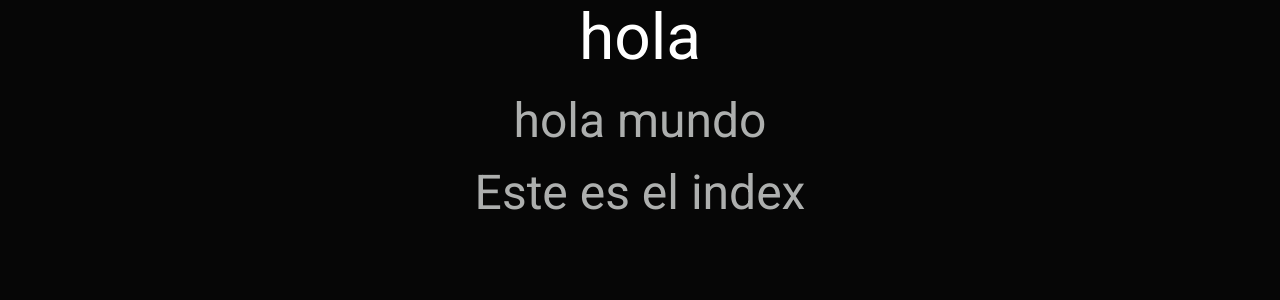
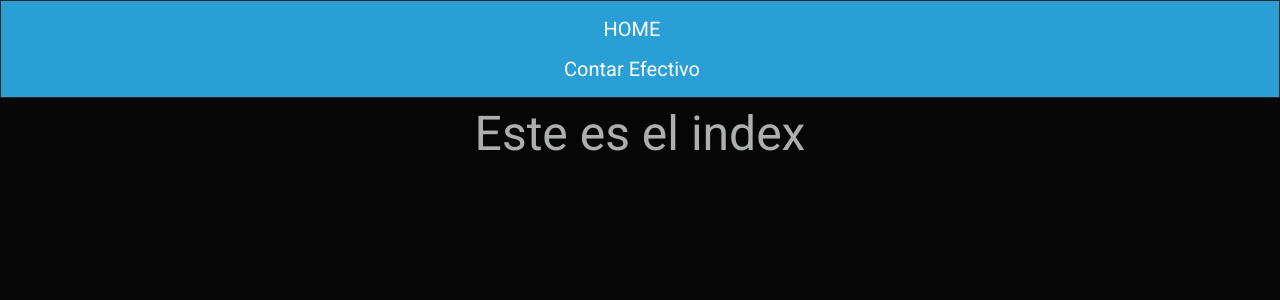
Before and after one commit to PedroCazala/finanzas, a React (Create React App) app: page / in a window 1280 px wide. Shown: the top 300 px of the page. Built offline with nearby package versions, Linux system fonts and the light colour scheme.

Commit message:
se comenzó con el aside

```diff
--- a/src/App.tsx
+++ b/src/App.tsx
@@ -1,14 +1,14 @@
 import "bootswatch/dist/cyborg/bootstrap.min.css";
 import { BrowserRouter as Router, Route, Routes} from "react-router-dom";
 import "./App.scss";
+import Aside from "./components/Aside/Aside";
 import CountCash from "./components/pages/CountCash/CountCash";
 
 function App() {
     return (
         <div className="App">
             <Router>
-                <h1>hola</h1>
-                hola mundo
+                <Aside/>
                 <Routes>
                     <Route path="/" element={<p>Este es el index</p>} />
                     <Route path="/contar-efectivo" element={<CountCash/>} />
--- /dev/null
+++ b/src/components/Aside/Aside.scss
@@ -0,0 +1,10 @@
+aside{
+    div{
+
+        display: flex;
+        flex-flow: column;
+        a{
+            text-decoration: none;
+        }
+    }
+}
--- /dev/null
+++ b/src/components/Aside/Aside.tsx
@@ -0,0 +1,19 @@
+import React from "react";
+import { NavLink } from "react-router-dom";
+import './Aside.scss'
+
+function Aside() {
+    return (
+        <aside>
+            <nav className="navbar navbar-expand-lg navbar-dark bg-primary">
+            <div className="container-fluid">
+
+                <NavLink to="/" className="navbar-brand" >HOME</NavLink>
+                <NavLink to="/contar-efectivo" className="navbar-brand" > Contar Efectivo</NavLink>
+            </div>
+            </nav>
+        </aside>
+    );
+}
+
+export default Aside;
```
